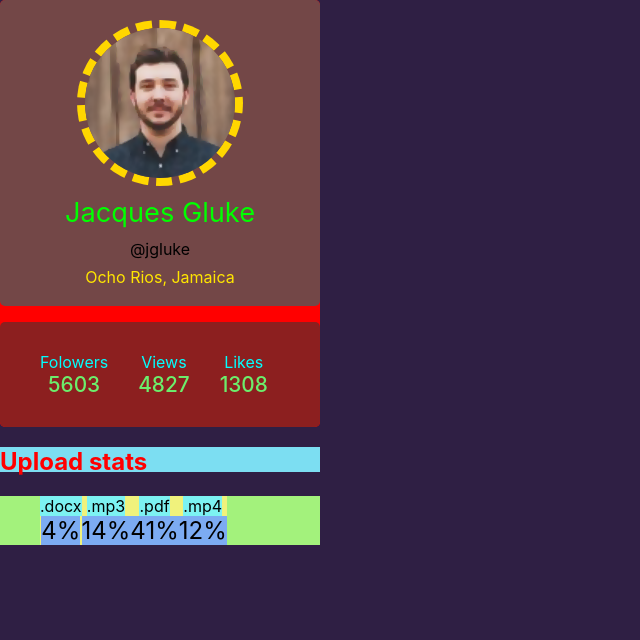
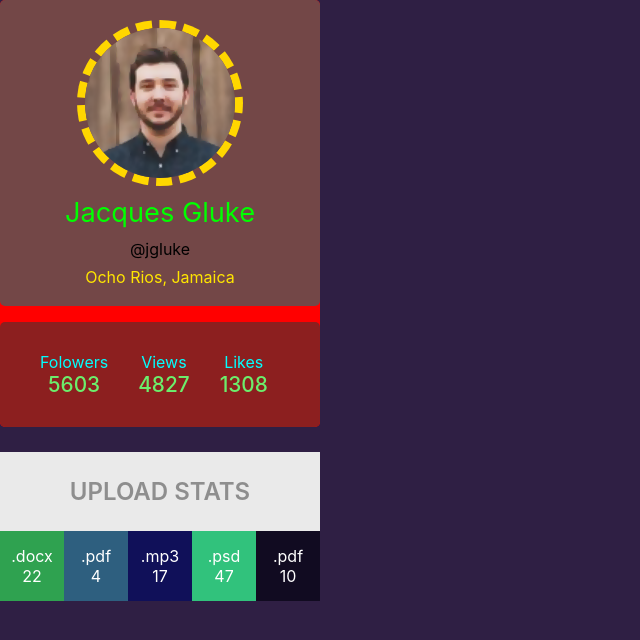
Before and after one commit to Seeker2025/my-react-hw-01, a React (Create React App) app: page / in a window 1280 px wide. Shown: the top 640 px of the page, without its empty margins (0-640 px from the left). Built offline with nearby package versions, Linux system fonts and the light colour scheme.

Commit message:
go react

```diff
--- a/src/components/App/App.jsx
+++ b/src/components/App/App.jsx
@@ -3,8 +3,10 @@ import React from 'react';
 import { Profile } from '../Profile/Profile';
 import { Statistics } from '../Statistics/Statistics';
 import user from '../../common/user.json';
+import stats from '../../common/data.json';
 import man from '../../img/man.png';
 console.log(user);
+
 
 export const App = () => {
   return(
@@ -20,7 +22,8 @@ export const App = () => {
 
                         />
                         <Statistics
-
+                              title={false}
+                              stats={stats}
 
                         />
 
--- /dev/null
+++ b/src/components/StatList/StatList.jsx
@@ -0,0 +1,22 @@
+// import { Label,  } from 'components/Profile/Profile.styled'
+import { Item, Raw, Label, Numeric } from './StatList.styled'
+
+export const List =({stats})=>{
+    return (
+        <Raw>
+            {
+                stats.map(({id, label, percentage}, inx)=>(
+                      <Item key={id}>
+
+                            <Label>{label}</Label>
+
+                            <Numeric>{percentage}</Numeric>
+
+                      </Item>
+                ))
+            }
+        </Raw>
+    )
+
+
+}
--- /dev/null
+++ b/src/components/StatList/StatList.styled.jsx
@@ -0,0 +1,33 @@
+import styled from '@emotion/styled';
+
+export const Raw = styled.ul`
+    padding: 0;
+    background-color: #fe1d1d;
+    margin: 0;
+    display: flex;
+    flex-direction: row;
+    width: 320px;
+`;
+
+
+export const Item = styled.li`
+    padding: 15px 0;
+    color: #ffffff;
+    height: 40px;
+    width: 20%;
+    display: flex;
+    flex-direction: column;
+    align-items: center;
+    background-color:  ${function getRandomHexColor() {
+    return `#${Math.floor(Math.random() * 0x333333).toString(16).padStart(6, "0")}`;
+  }};
+`;
+
+export const Numeric = styled.span`
+
+`;
+
+export const Label = styled.span`
+
+
+`;
--- a/src/components/Statistics/Statistics.jsx
+++ b/src/components/Statistics/Statistics.jsx
@@ -1,32 +1,15 @@
-import { StatisticCard , StatList, Item, Label, Percentage, Title} from './Statistics.styled'
+import { StatisticCard , Title} from './Statistics.styled'
 
-export const Statistics =()=>{
+import { List } from 'components/StatList/StatList';
+export const Statistics =({title, stats})=>{
 
     return(
                 <StatisticCard>
-                <Title>Upload stats</Title>
 
-                <StatList>
-                    <Item>
-                        <Label>.docx</Label>
-                        <Percentage>4%</Percentage>
-                    </Item>
+                        <Title>{title || "Upload stats"}</Title>
 
-                    <Item>
-                        <Label>.mp3</Label>
-                        <Percentage>14%</Percentage>
-                    </Item>
+                        <List stats={stats}/>
 
-                    <Item>
-                        <Label>.pdf</Label>
-                        <Percentage>41%</Percentage>
-                    </Item>
-
-                    <Item>
-                        <Label>.mp4</Label>
-                        <Percentage>12%</Percentage>
-                    </Item>
-                </StatList>
                 </StatisticCard>
     )
 };
--- a/src/components/Statistics/Statistics.styled.jsx
+++ b/src/components/Statistics/Statistics.styled.jsx
@@ -1,8 +1,15 @@
 import styled from '@emotion/styled';
 
 export const Title = styled.h2`
-    color: red;
+    color: #8e8e8e;
+    background-color: #eaeaea;
+    text-align: center;
+    text-transform: uppercase;
+    font-weight: 600;
+    padding: 25px 0;
+    margin: 25px 0 0;
 `;
+
 
 export const StatisticCard = styled.section`
     background-color: #7cdef2;
```
